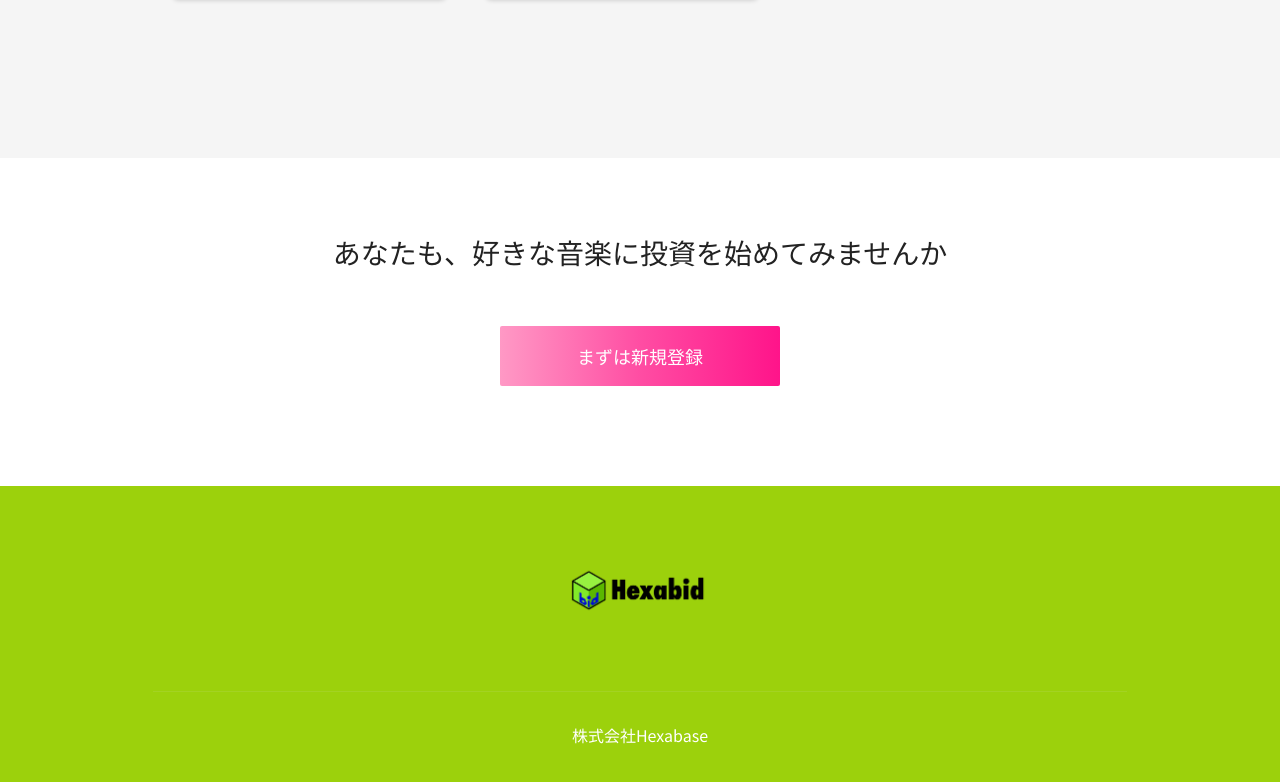
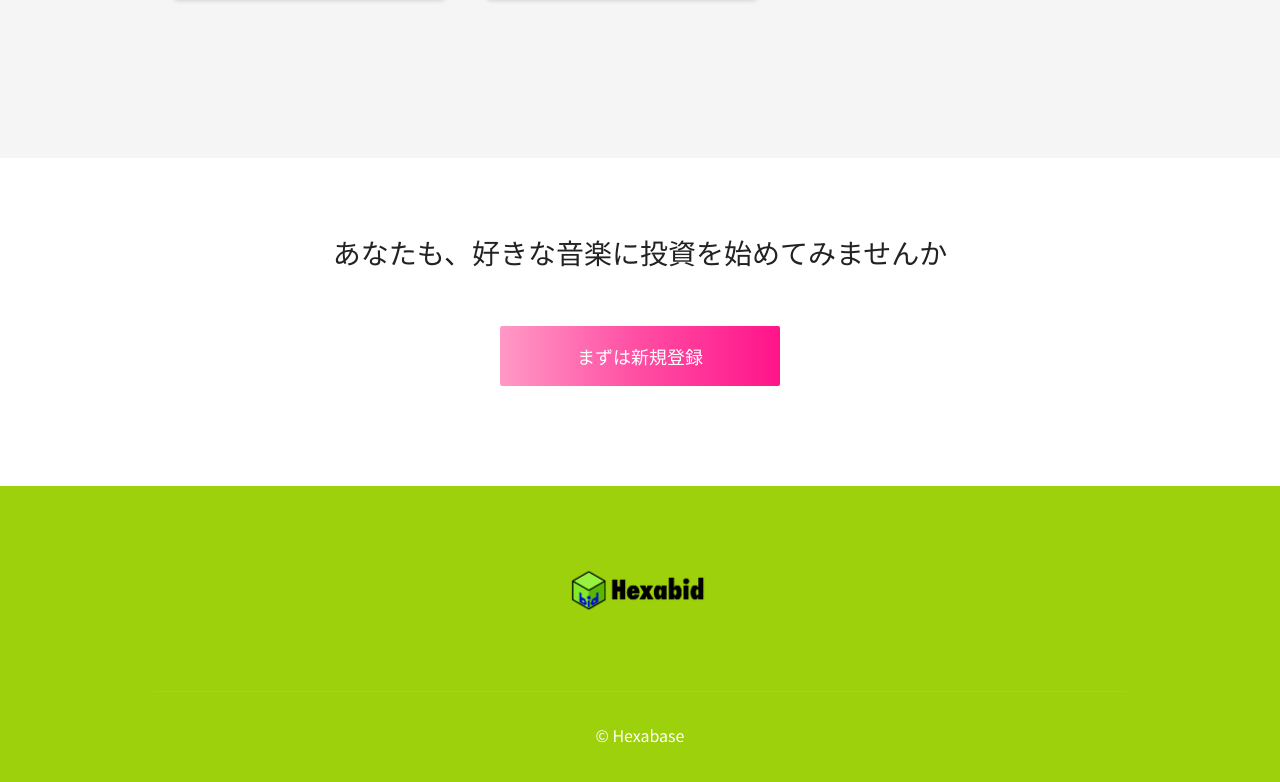
Before and after one commit to hexabase/sample-vue-auction, a Vue app: page / in a window 1280 px wide. Shown: the part 3310-4092 px from the top of the page. Built offline with nearby package versions, Linux system fonts and the light colour scheme; no server answers; what vue-azure-blob-upload would draw is missing.

Commit message:
add copy

```diff
--- a/src/components/globals/Footer.vue
+++ b/src/components/globals/Footer.vue
@@ -40,7 +40,7 @@
         </li>
       </ul> -->
       <dl class="siteFooter_company-info">
-        <dt>株式会社Hexabase</dt>
+        <dt>&copy; Hexabase</dt>
         <!-- <dd>第二種金融商品取引業者&nbsp;&nbsp;関東財務局長（金商）第●号</dd>
         <dd>加入協会：一般社団法人第二種金融商品取引業協会</dd> -->
       </dl>
```
